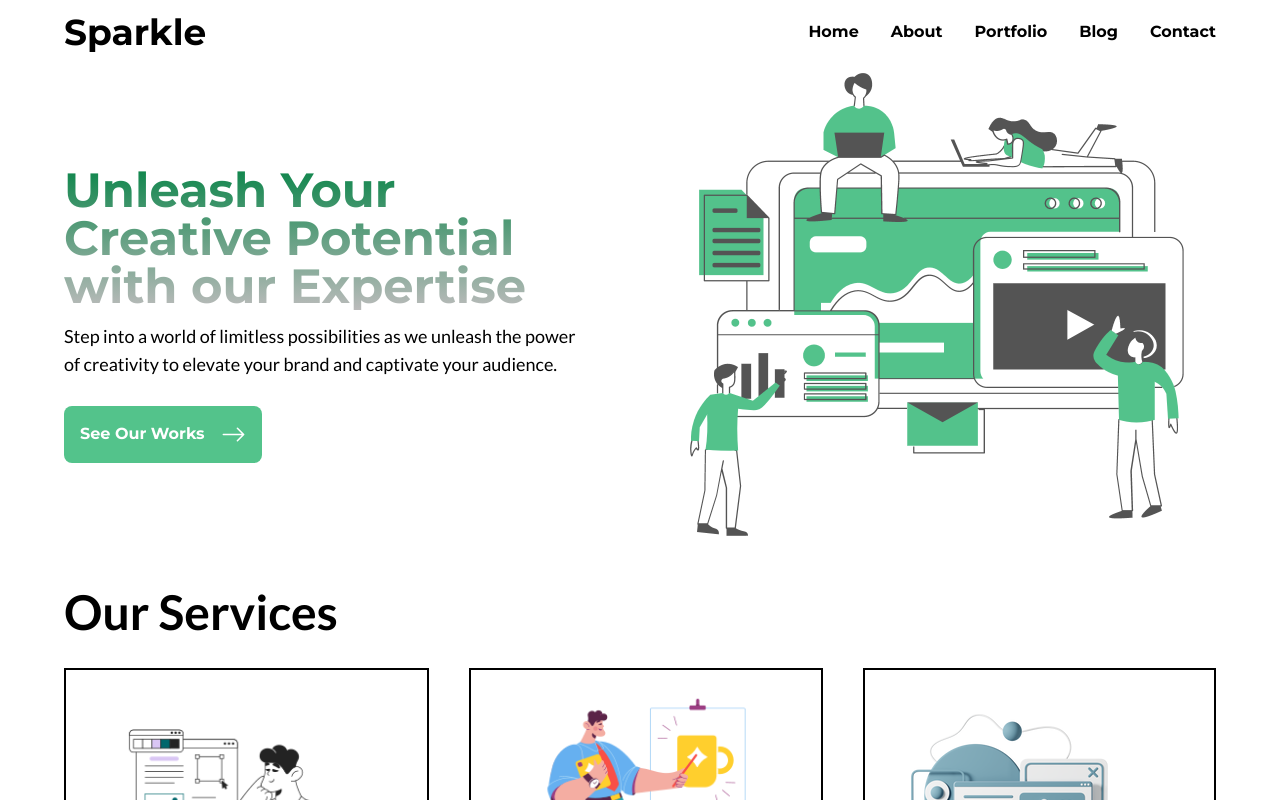
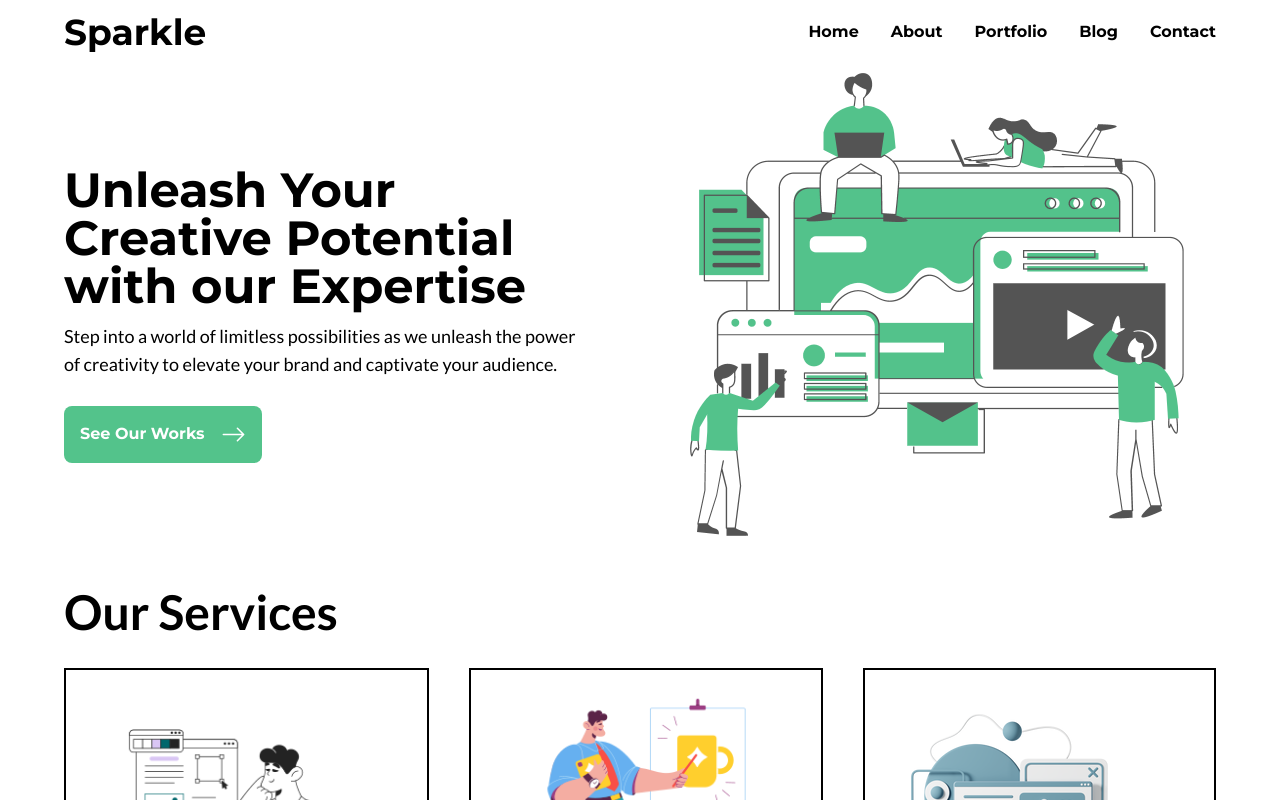
Before and after one commit to Sheriff-Oladimeji/Sparkle, a Next.js app: page / in a window 1280 px wide. Shown: the top 800 px of the page. Built offline with nearby package versions, Linux system fonts and the light colour scheme.

Commit message:
fix: change header color

```diff
--- a/src/app/page.jsx
+++ b/src/app/page.jsx
@@ -14,8 +14,8 @@ const page = () => {
     <section className="pt-24 md:pt-0 font-mont">
       <div className="w-[90%] mx-auto">
         <header className="flex flex-col md:flex-row md:items-center  md:gap-[100px]">
-          <div className="flex flex-col gap-3 mx-auto  md:flex-1">
-            <h1 className="text-4xl md:text-5xl font-bold  header  w-full">
+          <div className="flex flex-col gap-3 mx-auto  md:flex-1  w-full md:mt-0 text-center md:text-left">
+            <h1 className="text-3xl  sm:text-4xl md:text-5xl font-bold   w-full  ">
               Unleash Your Creative Potential with our Expertise
             </h1>
 
@@ -24,12 +24,11 @@ const page = () => {
               power of creativity to elevate your brand and captivate your
               audience.
             </p>
-              <Link href="/portfolio" alt="">
-                <button className="border-none bg-green text-white font-bold p-4 rounded-lg flex items-center gap-4 mt-4">
+            <Link href="/portfolio" alt="" >
+              <button className="border-none bg-green text-white font-bold p-4 rounded-lg flex items-center gap-4 mt-4 ">
                 See Our Works <BsArrowRight size={25} />
               </button>
             </Link>
-
           </div>
           <div className="hidden md:block flex-1 ">
             <Image
@@ -42,7 +41,7 @@ const page = () => {
           </div>
         </header>
 
-        <Service/>
+        <Service />
       </div>
     </section>
   );
```
Lines whose indentation alone changed are shown as unchanged.
